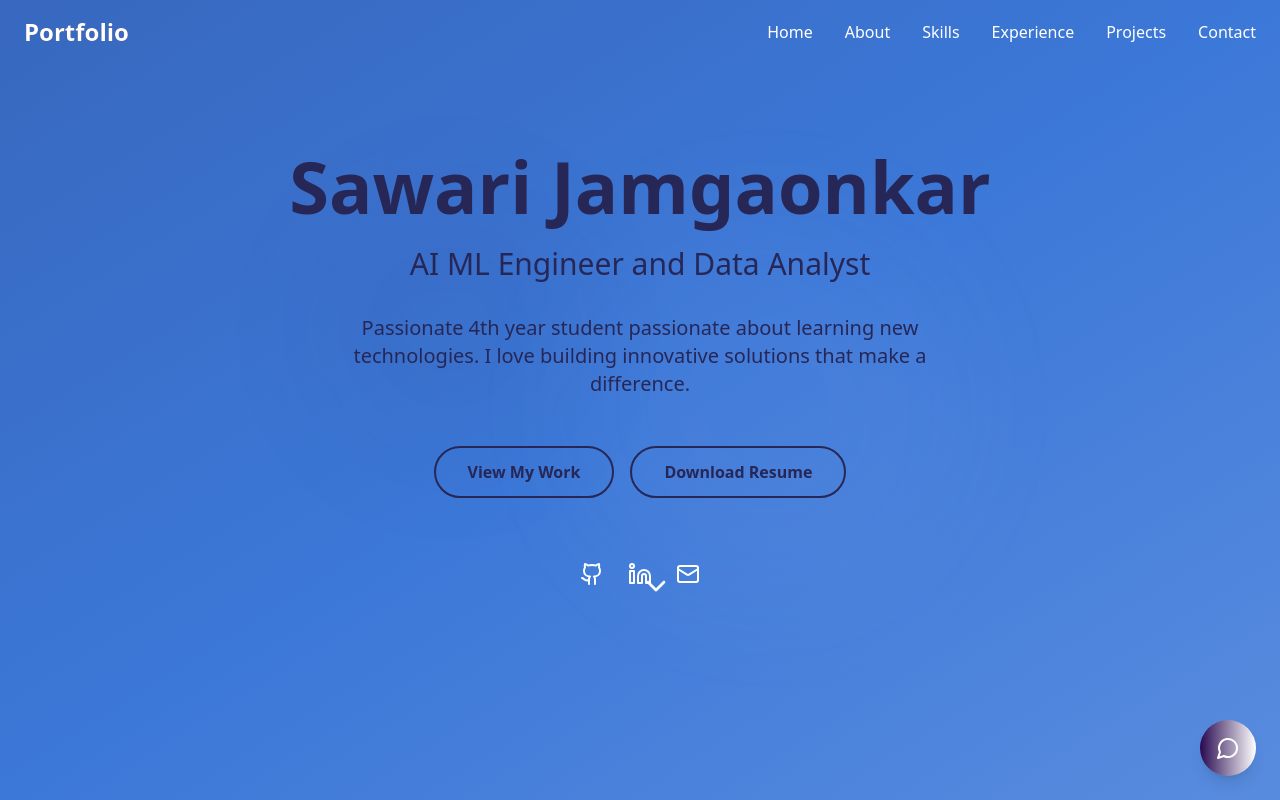
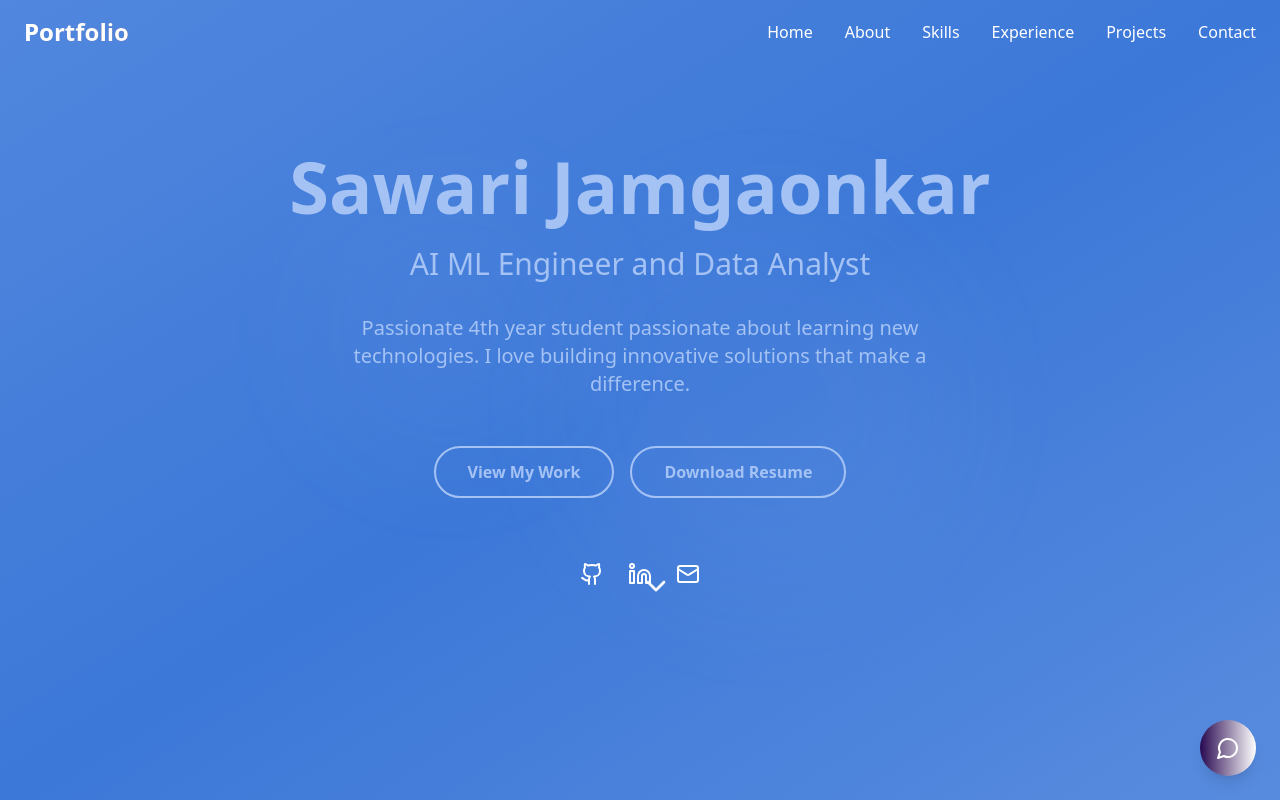
Before and after one commit to Sawarijamgaonkar/My_portfolio, a React (Vite) app: page / in a window 1280 px wide. Shown: the top 800 px of the page. Built offline with nearby package versions, Linux system fonts and the light colour scheme.

Commit message:
Update tailwind.config.js
hoping for googd changes

```diff
--- a/tailwind.config.js
+++ b/tailwind.config.js
@@ -3,7 +3,7 @@ export default {
   content: ['./index.html', './src/**/*.{js,ts,jsx,tsx}'],
   theme: {
     colors: {
-      pink: '#272757',
+      pink: '#a4c2f4',
       purple: '#ffffff',
       blue: '#5050a9ff',
       green: '#0F0E47',
```
